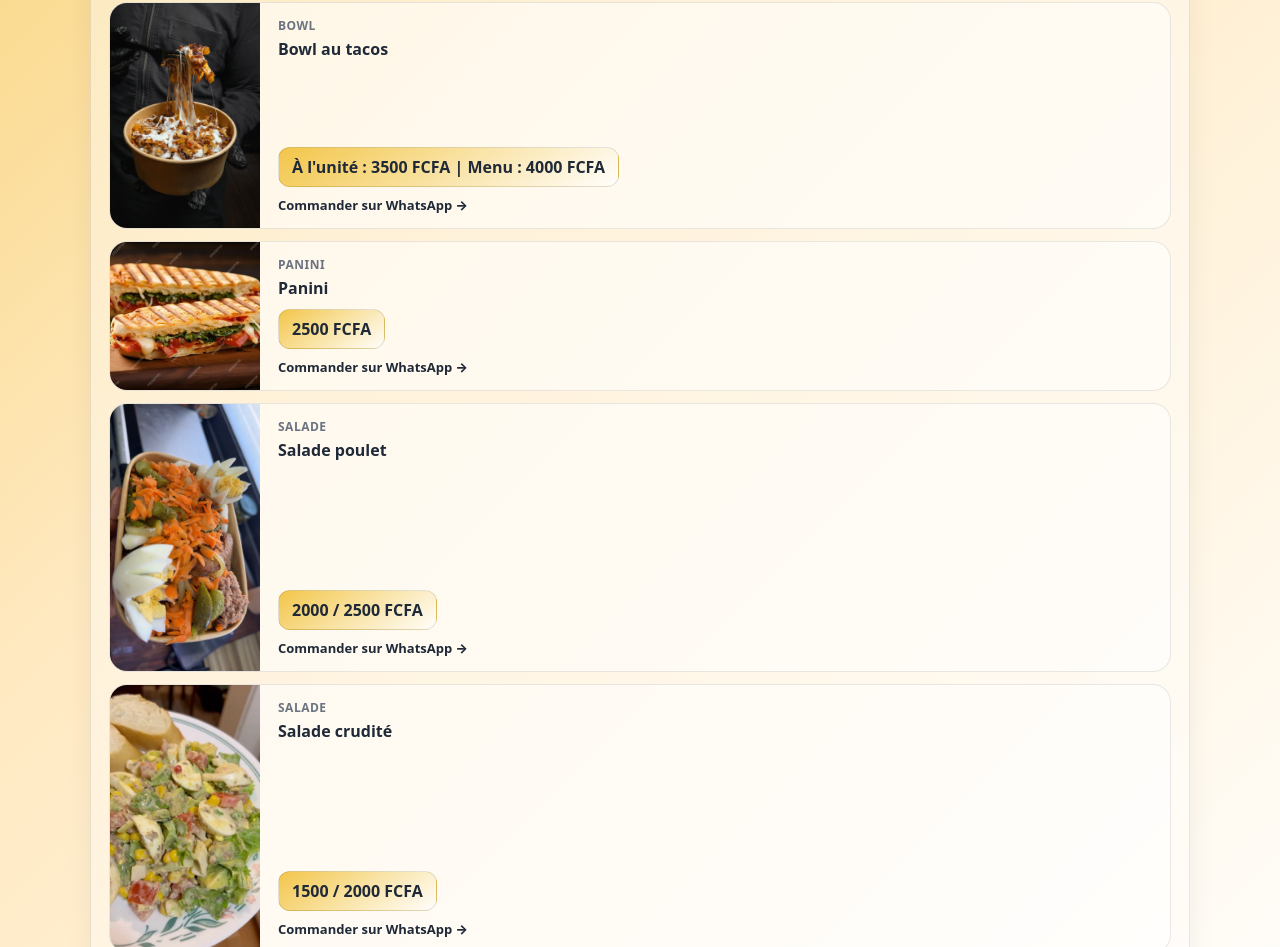
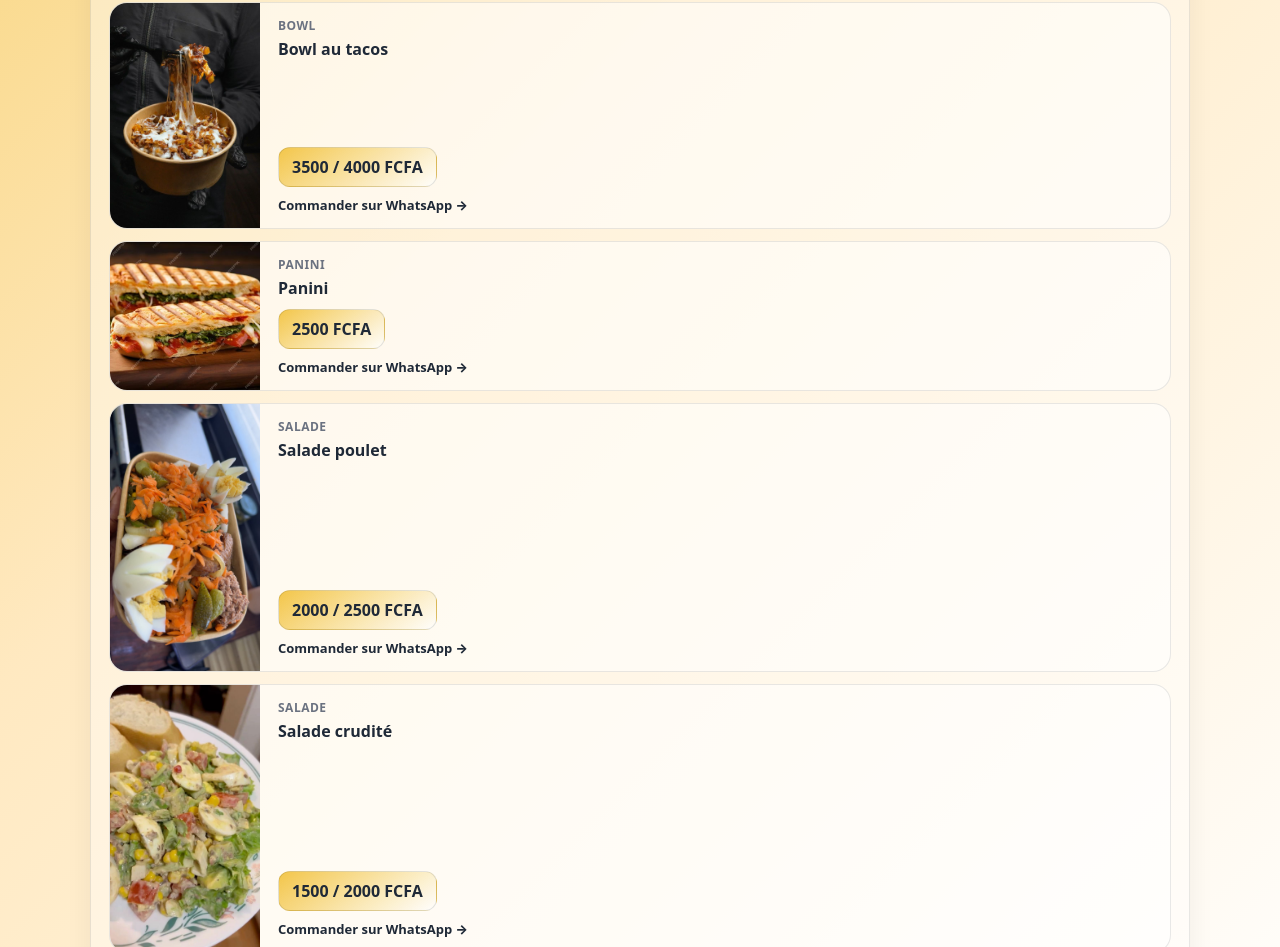
Before and after one commit to niaks2025/chic-tacos, a plain HTML site: page index.html in a window 1280 px wide. Shown: the part 1037-1984 px from the top of the page. Drawn offline with Linux system fonts and the light colour scheme.

Commit message:
Simplify menu price display
Co-authored-by: Copilot <223556219+Copilot@users.noreply.github.com>

```diff
--- a/index.html
+++ b/index.html
@@ -479,8 +479,8 @@
   const menuItems = [
     { category:"Tacos", name:"Tacos normal — AVEC FRITE", price:"2500 FCFA", image:"images/tacos 1 .jpg", icon:"🌮" },
     { category:"Tacos", name:"Tacos XL — AVEC FRITE", price:"3500 FCFA", image:"images/tacos 1 .jpg", icon:"🌮" },
-    { category:"Bowl", name:"Bowl au tacos", price:"À l'unité : 3500 FCFA | Menu : 4000 FCFA", image:"images/bowl-au-tacos.jpg", icon:"🥣" },
-    { category:"Accompagnement", name:"Bombe au fromage", price:"À l'unité : 1500 FCFA | Menu : 2000 FCFA", image:"images/bombe-au-fromage.jpg", icon:"🧀", days:[6] },
+    { category:"Bowl", name:"Bowl au tacos", price:"3500 / 4000 FCFA", image:"images/bowl-au-tacos.jpg", icon:"🥣" },
+    { category:"Accompagnement", name:"Bombe au fromage", price:"1500 / 2000 FCFA", image:"images/bombe-au-fromage.jpg", icon:"🧀", days:[6] },
     { category:"Panini", name:"Panini", price:"2500 FCFA", image:"images/panini.jpg", icon:"🥪" },
     { category:"Poulet", name:"Poulet crispy", price:"4000 FCFA", image:"images/poulet crispy.jpg", icon:"🍗", days:[2,5] },
     { category:"Salade", name:"Salade poulet", price:"2000 / 2500 FCFA", image:"images/salade poulet.jpeg", icon:"🥗", days:[1] },
```
